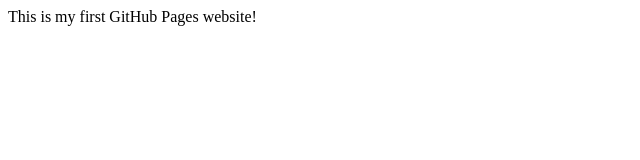
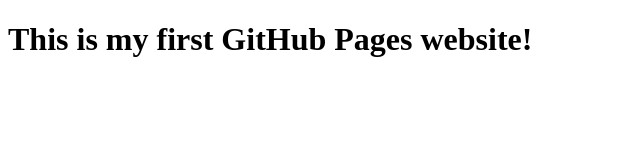
Before and after one commit to alesanabriapenayo/alesanabriapenayo.github.io, a plain HTML site: page index.html in a window 1280 px wide. Shown: the whole page, without its empty margins (0-640 px from the left). Drawn offline with Linux system fonts and the light colour scheme.

Commit message:
Puse el texto en un encabezado

```diff
--- a/index.html
+++ b/index.html
@@ -6,6 +6,6 @@
         </title>
     </head>
     <body>
-        This is my first GitHub Pages website!
+        <h1>This is my first GitHub Pages website!</h1>
     </body>
 </html>
```
